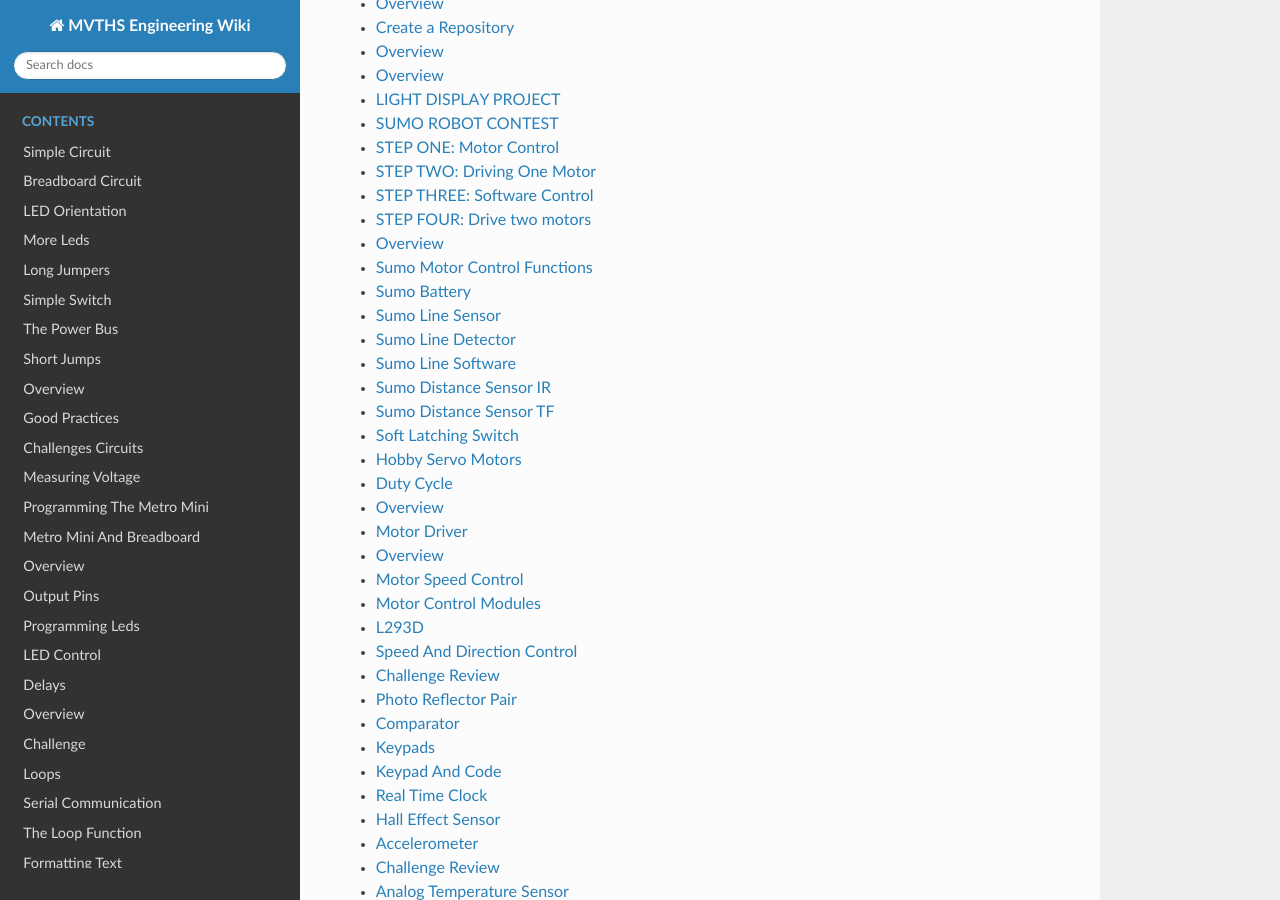
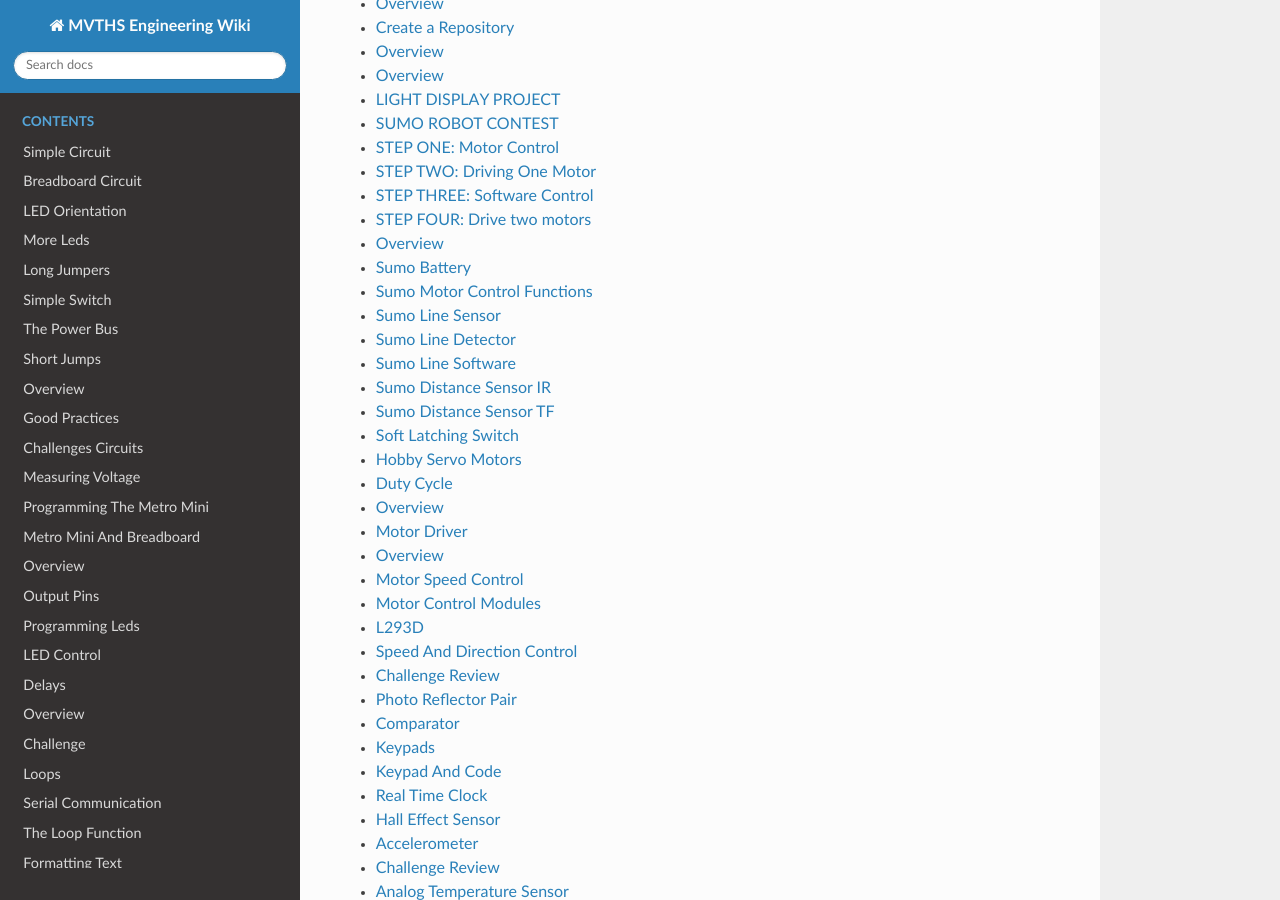
Before and after one commit to maxtkc/mvths-wiki, a Sphinx documentation site: the page built from docs/index.rst, in a window 1280 px wide and 900 px high, scrolled down 2568 px. Built offline with Sphinx 7.4.7 and the Read the Docs theme 2.0.0, drawn with Linux system fonts in a browser that asks for light colours; pages that are not in the unit, such as notebooks, are missing from menus.

```diff
--- a/docs/index.rst
+++ b/docs/index.rst
@@ -115,8 +115,8 @@ The following is a list of guides for learning about electronics and software in
    070xm-sumo-software-control
    070xc-sumo-two-motors
    070xn-sumo-single-supply
+   070xe-sumo-battery
    070xd-motor-control-functions
-   070xe-sumo-battery
    070xf-sumo-line-sensor
    070xg-sumo-line-detector
    070xh-sumo-line-software
```
